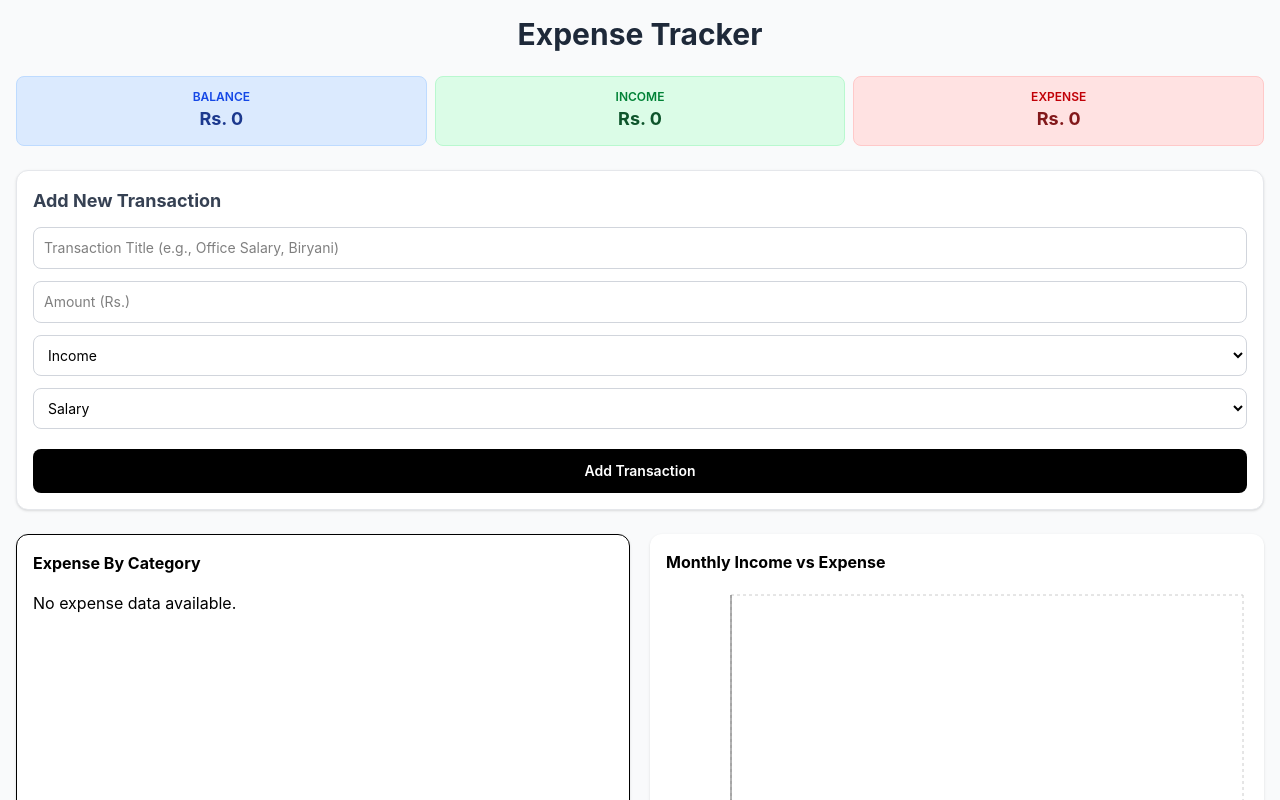
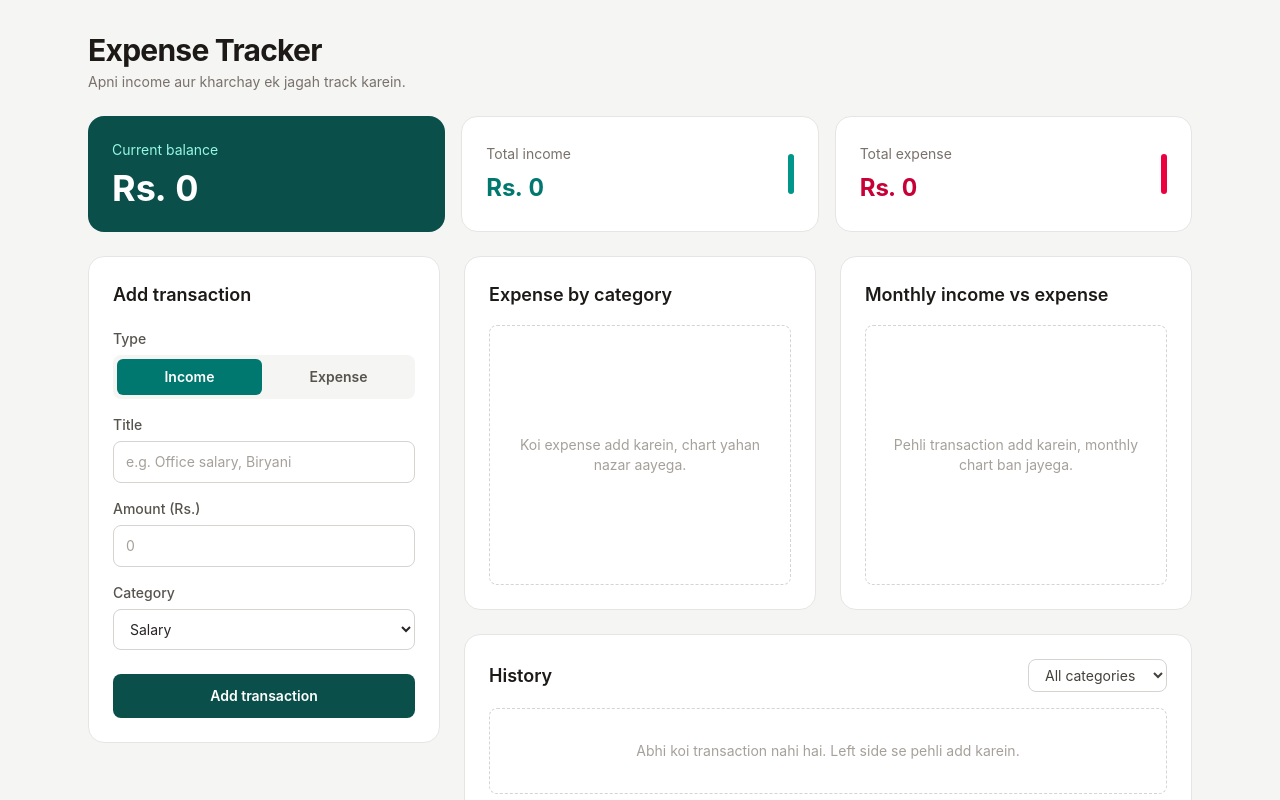
Before and after one commit to Rizwan-Codes/Expense-Tracker, a React (Vite) app: page / in a window 1280 px wide. Shown: the top 800 px of the page. Built offline with nearby package versions, Linux system fonts and the light colour scheme.

Commit message:
feat: project Ui completely updated

```diff
--- a/src/App.jsx
+++ b/src/App.jsx
@@ -45,7 +45,6 @@ function App() {
   const balance = income - expense;
 
   // Pie Chart Data (Expense Categories)
-
   const expenseChartData = transactions
     .filter((t) => t.type === "expense")
     .reduce((acc, curr) => {
@@ -64,7 +63,6 @@ function App() {
     }, []);
 
   // Monthly Trend Data
-
   const monthlyData = transactions.reduce((acc, curr) => {
     const month = new Date(curr.id).toLocaleString("default", {
       month: "short",
@@ -92,15 +90,13 @@ function App() {
   }, []);
 
   const COLORS = [
-    "#3B82F6",
-    "#10B981",
-    "#EF4444",
-    "#F59E0B",
-    "#8B5CF6",
-    "#EC4899",
+    "#0F766E",
+    "#D97706",
+    "#BE123C",
+    "#4F46E5",
+    "#65A30D",
+    "#78716C",
   ];
-
-
 
   // Filtered Transactions for History Display
   const displayedTransactions =
@@ -108,8 +104,7 @@ function App() {
       ? transactions
       : transactions.filter((t) => t.category === filterCategory);
 
-
-  //  Add Transaction Function
+  // Add Transaction Function
   const handleAddTransaction = (e) => {
     e.preventDefault();
 
@@ -137,62 +132,131 @@ function App() {
     setTransactions(updatedTransactions);
   };
 
+  // UI-only helper classes
+  const inputClass =
+    "w-full rounded-lg border border-stone-300 bg-white px-3 py-2.5 text-sm text-stone-800 placeholder-stone-400 focus:border-teal-700 focus:outline-none focus:ring-2 focus:ring-teal-700/20";
+
+  const labelClass = "mb-1.5 block text-sm font-medium text-stone-600";
+
   return (
-    <div className="max-w-7xl mx-auto p-4 bg-gray-50 min-h-screen font-sans">
-      <h1 className="text-center font-bold text-3xl mb-6 text-gray-800">
+    <div className="min-h-screen bg-stone-100 font-sans text-stone-800">
+      <div className="mx-auto max-w-6xl px-4 py-8 sm:px-6">
+
+        {/* HEADER */}
+        <header className="mb-6">
+          <h1 className="text-2xl font-bold tracking-tight text-stone-900 sm:text-3xl">
             Expense Tracker
           </h1>
+          <p className="mt-1 text-sm text-stone-500">
+            Apni income aur kharchay ek jagah track karein.
+          </p>
+        </header>
 
-      {/*  TOP SECTION: DASHBOARD  */}
-      <div className="grid grid-cols-3 gap-2 text-center mb-6">
-        <div className="bg-blue-100 p-3 rounded-lg border border-blue-200">
-          <span className="block text-xs font-semibold text-blue-700">BALANCE</span>
-          <span className="text-lg font-bold text-blue-900">Rs. {balance}</span>
+        {/* SUMMARY */}
+        <section className="mb-6 grid gap-4 md:grid-cols-3">
+          <div className="rounded-2xl bg-teal-900 p-6 text-white md:col-span-1">
+            <p className="text-sm text-teal-200">Current balance</p>
+            <p
+              className={`mt-2 text-3xl font-bold tabular-nums sm:text-4xl ${balance < 0 ? "text-rose-300" : "text-white"
+                }`}
+            >
+              Rs. {balance}
+            </p>
           </div>
-        <div className="bg-green-100 p-3 rounded-lg border border-green-200">
-          <span className="block text-xs font-semibold text-green-700">INCOME</span>
-          <span className="text-lg font-bold text-green-900">Rs. {income}</span>
+
+          <div className="flex items-center justify-between rounded-2xl border border-stone-200 bg-white p-6">
+            <div>
+              <p className="text-sm text-stone-500">Total income</p>
+              <p className="mt-2 text-2xl font-bold tabular-nums text-teal-700">
+                Rs. {income}
+              </p>
             </div>
-        <div className="bg-red-100 p-3 rounded-lg border border-red-200">
-          <span className="block text-xs font-semibold text-red-700">EXPENSE</span>
-          <span className="text-lg font-bold text-red-900">Rs. {expense}</span>
+            <span className="h-10 w-1.5 rounded-full bg-teal-600" />
+          </div>
+
+          <div className="flex items-center justify-between rounded-2xl border border-stone-200 bg-white p-6">
+            <div>
+              <p className="text-sm text-stone-500">Total expense</p>
+              <p className="mt-2 text-2xl font-bold tabular-nums text-rose-700">
+                Rs. {expense}
+              </p>
+            </div>
+            <span className="h-10 w-1.5 rounded-full bg-rose-600" />
+          </div>
+        </section>
+
+        <div className="grid gap-6 lg:grid-cols-3">
+
+          {/* LEFT: FORM */}
+          <form
+            onSubmit={handleAddTransaction}
+            className="h-fit rounded-2xl border border-stone-200 bg-white p-6 lg:sticky lg:top-6"
+          >
+            <h2 className="mb-5 text-lg font-semibold text-stone-900">
+              Add transaction
+            </h2>
+
+            <div className="mb-4">
+              <span className={labelClass}>Type</span>
+              <div className="grid grid-cols-2 gap-1 rounded-lg bg-stone-100 p-1">
+                <button
+                  type="button"
+                  onClick={() => setType("income")}
+                  className={`rounded-md py-2 text-sm font-semibold transition-colors ${type === "income"
+                      ? "bg-teal-700 text-white"
+                      : "text-stone-600 hover:text-stone-900"
+                    }`}
+                >
+                  Income
+                </button>
+                <button
+                  type="button"
+                  onClick={() => setType("expense")}
+                  className={`rounded-md py-2 text-sm font-semibold transition-colors ${type === "expense"
+                      ? "bg-rose-700 text-white"
+                      : "text-stone-600 hover:text-stone-900"
+                    }`}
+                >
+                  Expense
+                </button>
               </div>
             </div>
 
-      {/*  MIDDLE SECTION: INPUT FORM  */}
-      <form
-        onSubmit={handleAddTransaction}
-        className="flex flex-col gap-3 bg-white p-4 rounded-xl shadow-sm border border-gray-200 mb-6"
-      >
-        <h2 className="font-bold text-lg text-gray-700">Add New Transaction</h2>
-
+            <div className="mb-4">
+              <label className={labelClass} htmlFor="title">
+                Title
+              </label>
               <input
-          className="border border-gray-300 p-2.5 rounded-lg focus:outline-none focus:border-black text-sm"
+                id="title"
+                className={inputClass}
                 type="text"
-          placeholder="Transaction Title (e.g., Office Salary, Biryani)"
+                placeholder="e.g. Office salary, Biryani"
                 value={title}
                 onChange={(e) => setTitle(e.target.value)}
               />
+            </div>
 
+            <div className="mb-4">
+              <label className={labelClass} htmlFor="amount">
+                Amount (Rs.)
+              </label>
               <input
-          className="border border-gray-300 p-2.5 rounded-lg focus:outline-none focus:border-black text-sm"
+                id="amount"
+                className={inputClass}
                 type="number"
-          placeholder="Amount (Rs.)"
+                placeholder="0"
                 value={amount}
                 onChange={(e) => setAmount(e.target.value)}
               />
+            </div>
 
+            <div className="mb-6">
+              <label className={labelClass} htmlFor="category">
+                Category
+              </label>
               <select
-          className="border border-gray-300 p-2.5 rounded-lg focus:outline-none focus:border-black text-sm bg-white"
-          value={type}
-          onChange={(e) => setType(e.target.value)}
-        >
-          <option value="income">Income</option>
-          <option value="expense">Expense</option>
-        </select>
-
-        <select
-          className="border border-gray-300 p-2.5 rounded-lg focus:outline-none focus:border-black text-sm bg-white"
+                id="category"
+                className={inputClass}
                 value={category}
                 onChange={(e) => setCategory(e.target.value)}
               >
@@ -203,33 +267,38 @@ function App() {
                 <option value="Entertainment">Entertainment</option>
                 <option value="Others">Others</option>
               </select>
+            </div>
 
             <button
               type="submit"
-          className="bg-black text-white p-3 rounded-lg font-semibold hover:bg-gray-800 transition-colors mt-2 text-sm"
+              className="w-full rounded-lg bg-teal-900 py-3 text-sm font-semibold text-white transition-colors hover:bg-teal-800 focus:outline-none focus:ring-2 focus:ring-teal-700 focus:ring-offset-2"
             >
-          Add Transaction
+              Add transaction
             </button>
           </form>
 
-      <div className="grid md:grid-cols-2 gap-5 mb-6">
+          {/* RIGHT: CHARTS + HISTORY */}
+          <div className="flex flex-col gap-6 lg:col-span-2">
+
+            <div className="grid gap-6 md:grid-cols-2">
 
               {/* Pie Chart */}
-
-        <div className="bg-white p-4 rounded-xl shadow border">
-          <h2 className="font-bold mb-4">
-            Expense By Category
+              <div className="rounded-2xl border border-stone-200 bg-white p-6">
+                <h2 className="mb-4 text-lg font-semibold text-stone-900">
+                  Expense by category
                 </h2>
                 {expenseChartData.length === 0 ? (
-            <p>No expense data available.</p>
+                  <div className="flex h-65 items-center justify-center rounded-lg border border-dashed border-stone-300 px-4 text-center text-sm text-stone-400">
+                    Koi expense add karein, chart yahan nazar aayega.
+                  </div>
                 ) : (
-            <ResponsiveContainer width="100%" height={300}>
+                  <ResponsiveContainer width="100%" height={260}>
                     <PieChart>
                       <Pie
                         data={expenseChartData}
                         dataKey="value"
                         nameKey="name"
-                  outerRadius={100}
+                        outerRadius={90}
                         label
                       >
                         {expenseChartData.map((entry, index) => (
@@ -242,18 +311,18 @@ function App() {
                       <Tooltip
                         contentStyle={{
                           backgroundColor: "#ffffff",
-                    border: "1px solid #e5e7eb",
+                          border: "1px solid #e7e5e4",
                           borderRadius: "12px",
                           padding: "12px",
                           boxShadow: "0 10px 25px rgba(0,0,0,0.12)",
                         }}
                         itemStyle={{
-                    color: "#111827",
+                          color: "#1c1917",
                           fontWeight: "600",
                           fontSize: "14px",
                         }}
                         labelStyle={{
-                    color: "#6b7280",
+                          color: "#78716c",
                           fontWeight: "700",
                           marginBottom: "6px",
                         }}
@@ -265,43 +334,41 @@ function App() {
               </div>
 
               {/* Bar Chart */}
-        <div className="bg-white p-4 rounded-xl shadow">
-          <h2 className="font-bold mb-4">
-            Monthly Income vs Expense
+              <div className="rounded-2xl border border-stone-200 bg-white p-6">
+                <h2 className="mb-4 text-lg font-semibold text-stone-900">
+                  Monthly income vs expense
                 </h2>
-          <ResponsiveContainer width="100%" height={300}>
+                {monthlyData.length === 0 ? (
+                  <div className="flex h-[260px] items-center justify-center rounded-lg border border-dashed border-stone-300 px-4 text-center text-sm text-stone-400">
+                    Pehli transaction add karein, monthly chart ban jayega.
+                  </div>
+                ) : (
+                  <ResponsiveContainer width="100%" height={260}>
                     <BarChart data={monthlyData}>
-              <CartesianGrid strokeDasharray="3 3" />
+                      <CartesianGrid strokeDasharray="3 3" stroke="#e7e5e4" />
                       <XAxis dataKey="month" />
                       <YAxis />
                       <Tooltip />
-              <Bar
-                dataKey="income"
-                fill="#10B981"
-              />
-
-              <Bar
-                dataKey="expense"
-                fill="#EF4444"
-              />
+                      <Bar dataKey="income" fill="#0F766E" radius={[4, 4, 0, 0]} />
+                      <Bar dataKey="expense" fill="#BE123C" radius={[4, 4, 0, 0]} />
                     </BarChart>
                   </ResponsiveContainer>
+                )}
               </div>
             </div>
 
-      {/*  BOTTOM SECTION: TRANSACTIONS LIST WITH CATEGORY FILTER  */}
-      <div className="bg-white p-4 rounded-xl shadow-sm border border-gray-200">
-        {/* Header containing Title & Filter Options */}
-        <div className="flex items-center justify-between mb-4">
-          <h2 className="font-bold text-lg text-gray-700">History</h2>
+            {/* HISTORY */}
+            <div className="rounded-2xl border border-stone-200 bg-white p-6">
+              <div className="mb-4 flex items-center justify-between gap-3">
+                <h2 className="text-lg font-semibold text-stone-900">History</h2>
 
-          {/* Category Dropdown Filter */}
                 <select
-            className="border border-gray-300 px-3 py-1.5 rounded-lg text-xs font-semibold bg-white text-gray-700 focus:outline-none focus:border-black"
+                  aria-label="Filter by category"
+                  className="rounded-lg border border-stone-300 bg-white px-3 py-1.5 text-sm text-stone-700 focus:border-teal-700 focus:outline-none focus:ring-2 focus:ring-teal-700/20"
                   value={filterCategory}
                   onChange={(e) => setFilterCategory(e.target.value)}
                 >
-            <option value="All">All Categories</option>
+                  <option value="All">All categories</option>
                   <option value="Salary">Salary</option>
                   <option value="Food">Food</option>
                   <option value="Shopping">Shopping</option>
@@ -311,32 +378,37 @@ function App() {
                 </select>
               </div>
 
-        {transactions.length === 0 ? (
-          <p className="text-gray-400 text-sm text-center py-4">
+              {displayedTransactions.length === 0 ? (
+                <p className="rounded-lg border border-dashed border-stone-300 py-8 text-center text-sm text-stone-400">
                   {filterCategory === "All"
-              ? "There is no Transactions"
-              : `"${filterCategory}" There is no transaction in this category`}
+                    ? "Abhi koi transaction nahi hai. Left side se pehli add karein."
+                    : `"${filterCategory}" category mein koi transaction nahi hai.`}
                 </p>
               ) : (
-          <div className="flex flex-col gap-2">
-            {transactions.map((t) => (
-              <div
+                <ul className="divide-y divide-stone-200">
+                  {displayedTransactions.map((t) => (
+                    <li
                       key={t.id}
-                className={`flex items-center justify-between p-3 rounded-lg border text-sm ${t.type === "income"
-                  ? "bg-green-50 border-green-200"
-                  : "bg-red-50 border-red-200"
+                      className="flex items-center justify-between gap-3 py-3"
+                    >
+                      <div className="flex min-w-0 items-center gap-3">
+                        <span
+                          className={`h-9 w-1.5 shrink-0 rounded-full ${t.type === "income" ? "bg-teal-600" : "bg-rose-600"
                             }`}
-              >
-                <div>
-                  <p className="font-bold text-gray-800">{t.title}</p>
-                  <span className="text-xs text-gray-500 uppercase font-semibold">
-                    {t.category} ({t.type})
-                  </span>
+                        />
+                        <div className="min-w-0">
+                          <p className="truncate font-semibold text-stone-900">
+                            {t.title}
+                          </p>
+                          <p className="text-xs text-stone-500">
+                            {t.category} • {new Date(t.id).toLocaleDateString()}
+                          </p>
+                        </div>
                       </div>
 
-                <div className="flex items-center gap-3">
+                      <div className="flex shrink-0 items-center gap-3">
                         <span
-                    className={`font-bold ${t.type === "income" ? "text-green-600" : "text-red-600"
+                          className={`font-semibold tabular-nums ${t.type === "income" ? "text-teal-700" : "text-rose-700"
                             }`}
                         >
                           {t.type === "income" ? "+" : "-"} Rs. {t.amount}
@@ -344,15 +416,19 @@ function App() {
 
                         <button
                           onClick={() => handleDelete(t.id)}
-                    className="text-gray-400 hover:text-red-600 font-bold px-1 text-base transition-colors"
+                          aria-label={`Delete ${t.title}`}
+                          className="rounded-md border border-stone-200 px-2.5 py-1 text-xs font-medium text-stone-500 transition-colors hover:border-rose-300 hover:bg-rose-50 hover:text-rose-700 focus:outline-none focus:ring-2 focus:ring-rose-500/40"
                         >
-                    ×
+                          Delete
                         </button>
                       </div>
+                    </li>
+                  ))}
+                </ul>
+              )}
             </div>
-            ))}
           </div>
-        )}
+        </div>
       </div>
     </div>
   );
```
Lines whose indentation alone changed are shown as unchanged.
